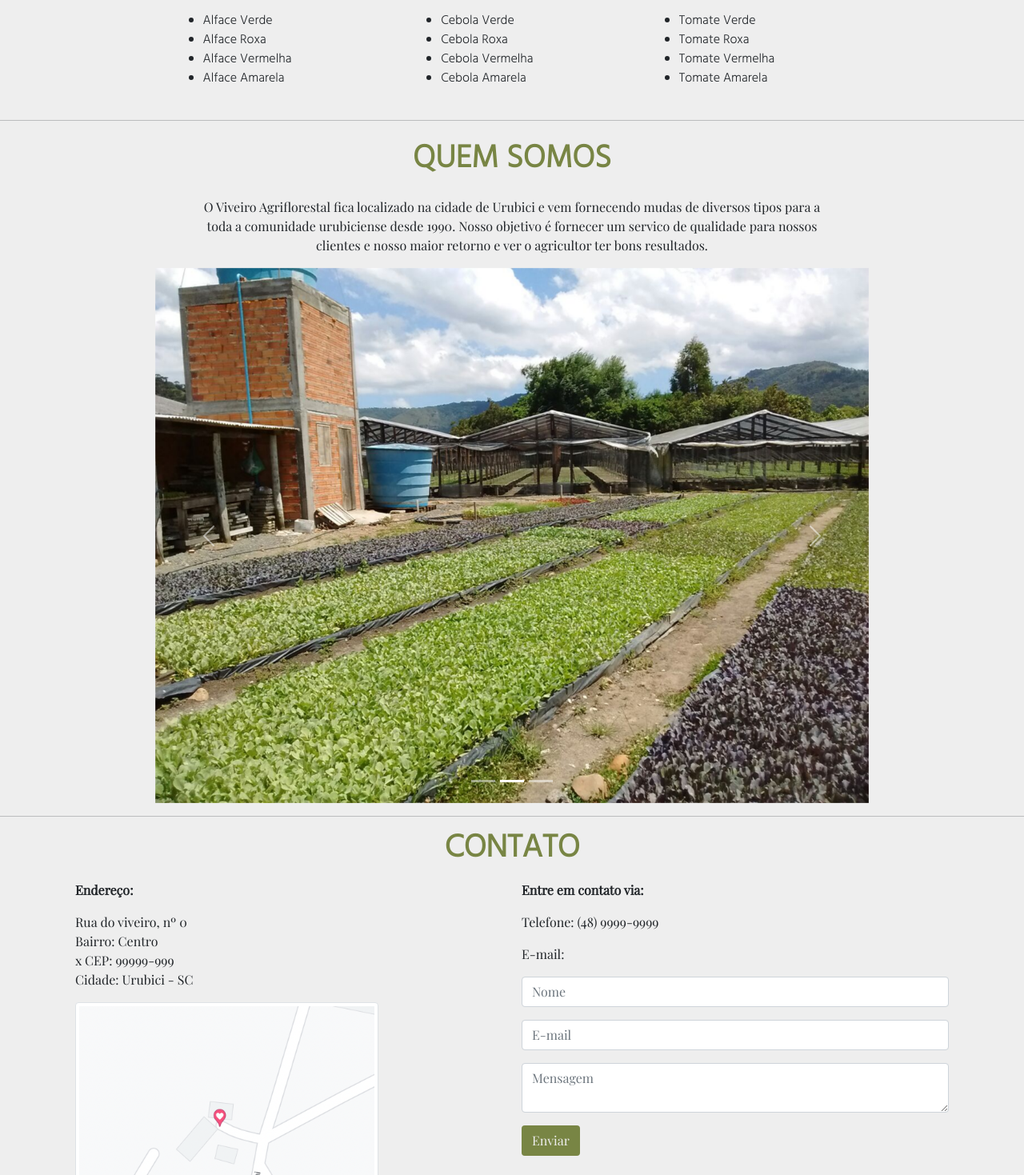
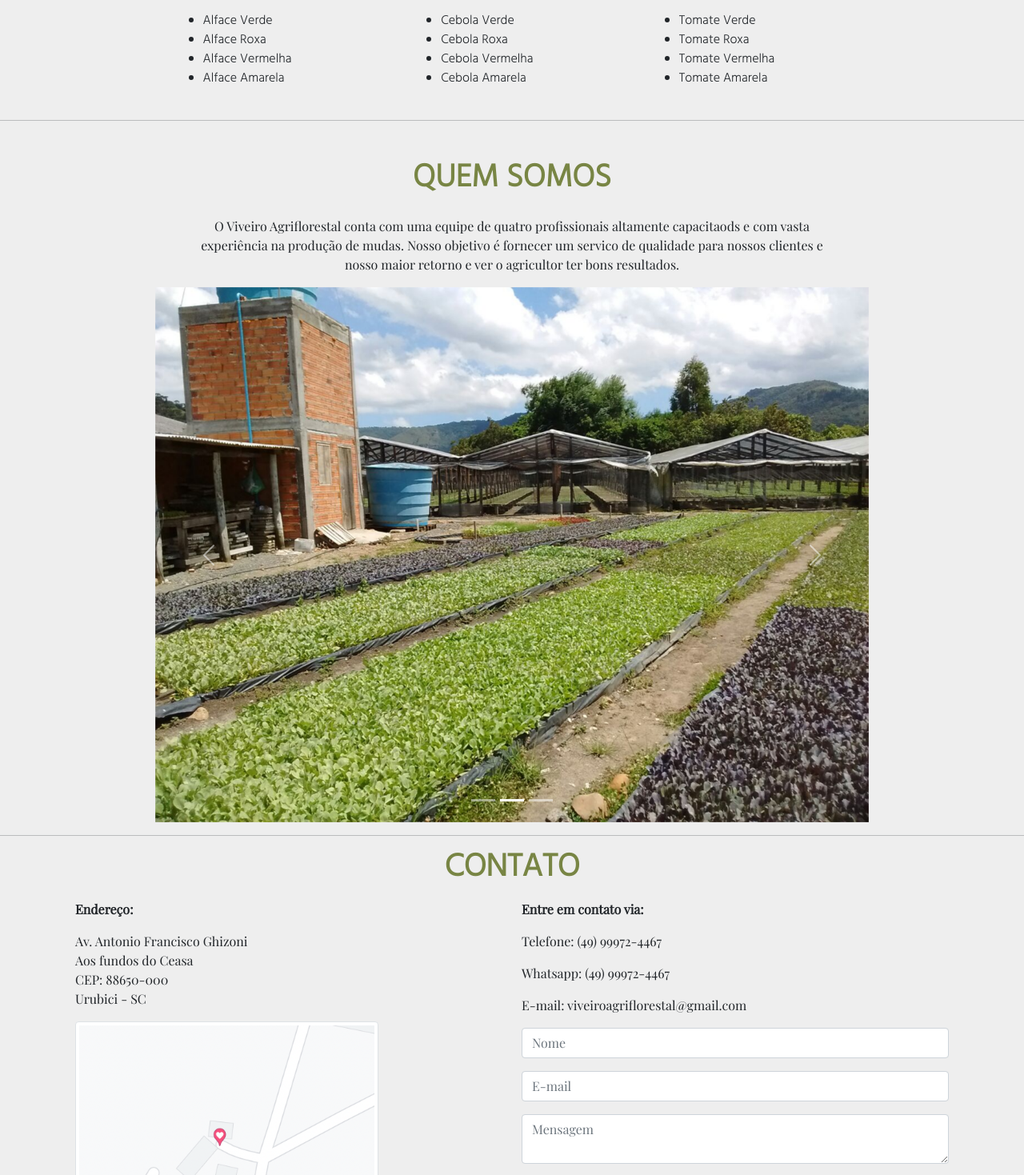
Before and after one commit to thaisfinck/viveiro, a React (Create React App) app: page / in a window 1280 px wide. Shown: the part 2200-3669 px from the top of the page at 80% size. Built offline with nearby package versions, Linux system fonts and the light colour scheme; a web font is replaced by a local one.

Commit message:
feat(contactUs): Improving UI/UX of sending email

```diff
--- a/src/components/contactUs.js
+++ b/src/components/contactUs.js
@@ -1,33 +1,75 @@
-import React, { useRef } from 'react';
+import React, { useEffect, useRef } from 'react';
 import emailjs from '@emailjs/browser';
+import { useState } from 'react';
 
 export default function ContactUs () {
   const form = useRef();
+
+
+  const [values, setValues] = useState({
+      user_name: '',
+      user_email: '',
+      message: ''
+  });
+
+
+
+  const [status, setStatus] = useState('');
 
   const sendEmail = (e) => {
     e.preventDefault();
 
     emailjs.sendForm(process.env.REACT_APP_SERVER_ID, process.env.REACT_APP_TEMPLATE_ID, form.current, process.env.REACT_APP_USER_ID)
       .then((result) => {
-        alert("Mensagem enviada com sucesso", result.text);
+        console.log(result.text);
+        setValues({
+          user_name: '',
+          user_email: '',
+          message: ''
+        });
+        setStatus('success');
     }, (error) => {
       console.log(error)
         alert("Um erro aconteceu, tente novamente", error.text);
      });
   };
 
+  useEffect(() => {
+    if (status === 'success') {
+      setTimeout(() => {
+        setStatus('');
+      }
+      , 3000);
+    }
+  }, [status]);
+
+  const handleChange = (e) => {
+    setValues( values => ({
+      ...values,
+      [e.target.name]: e.target.value
+    }))
+  }
+
+
   return (
     <form ref={form} onSubmit={sendEmail}>
         <div className="input-group mb-3">
-        <input type="text" className="form-control" placeholder="Nome" name="user_name"></input>
+        <input value={values.user_name} onChange={handleChange} type="text" className="form-control" placeholder="Nome" name="user_name"></input>
         </div>
         <div className="input-group mb-3">
-        <input type="text" className="form-control" placeholder="E-mail" name="user_email" required></input>
+        <input value={values.user_email} onChange={handleChange} type="text" className="form-control" placeholder="E-mail" name="user_email" required></input>
         </div>
         <div className="input-group mb-3">
-        <textarea className="form-control" aria-label="With textarea" placeholder="Mensagem" name="message" required></textarea>
+        <textarea value={values.message} onChange={handleChange} className="form-control" aria-label="With textarea" placeholder="Mensagem" name="message" required></textarea>
         </div>
         <button type="submit" className="btn">Enviar</button>
+        {status && renderAlert()}
    </form>
   );
 };
+
+const renderAlert = () => (
+  <div className='mt-3 alert alert-success'>
+    <p>Mensagem Enviada com Sucesso!</p>
+  </div>
+)
--- a/src/components/contato.js
+++ b/src/components/contato.js
@@ -10,19 +10,20 @@ export default function Contato() {
           <div className="row">
             <div className="col content">
               <p><strong>Endereço:</strong></p>
-              <p>Rua do viveiro, nº 0
+              <p>Av. Antonio Francisco Ghizoni
                 <br/>
-              Bairro: Centro
-                <br/>x
-              CEP: 99999-999
+              Aos fundos do Ceasa
                 <br/>
-              Cidade: Urubici - SC</p>
+              CEP: 88650-000
+                <br/>
+              Urubici - SC</p>
               <a href='https://www.google.com/maps/@-28.0056312,-49.5914905,17z' title='Click para ver no map'><img className="img-thumbnail" src='map.png' alt='' id='map'></img></a>
             </div>
             <div className="col content">
               <p><strong>Entre em contato via:</strong></p>
-              <p>Telefone: (48) 9999-9999</p>
-              <p>E-mail:</p>
+              <p>Telefone: (49) 99972-4467</p>
+              <p>Whatsapp: (49) 99972-4467</p>
+              <p>E-mail: viveiroagriflorestal@gmail.com</p>
               < ContactUs />
             </div>
           </div>
--- a/src/components/quemsomos.js
+++ b/src/components/quemsomos.js
@@ -4,9 +4,9 @@ export default function Quemsomos() {
   return (
     <section className="container" id='quemsomos'>
       <div id="quemsomos-text">
-       <h1 className='title text-center mb-4 mt-4'><strong>QUEM SOMOS</strong></h1>
-        <p className='content content text-center'>O Viveiro Agriflorestal fica localizado na cidade de Urubici e
-          vem fornecendo mudas de diversos tipos para a toda a comunidade urubiciense desde 1990.
+       <h1 className='title text-center mb-4 mt-5'><strong>QUEM SOMOS</strong></h1>
+        <p className='content content text-center'> O Viveiro Agriflorestal conta com uma equipe de quatro profissionais
+          altamente capacitaods e com vasta experiência na produção de mudas.
           Nosso objetivo é fornecer um servico de qualidade para nossos clientes e
           nosso maior retorno e ver o agricultor ter bons resultados.
         </p>
--- a/src/index.css
+++ b/src/index.css
@@ -143,6 +143,7 @@ nav {
   transform: scale(1.1);
   color: #eee;
 }
+
 #map {
   max-height: 300px;
 }
```
